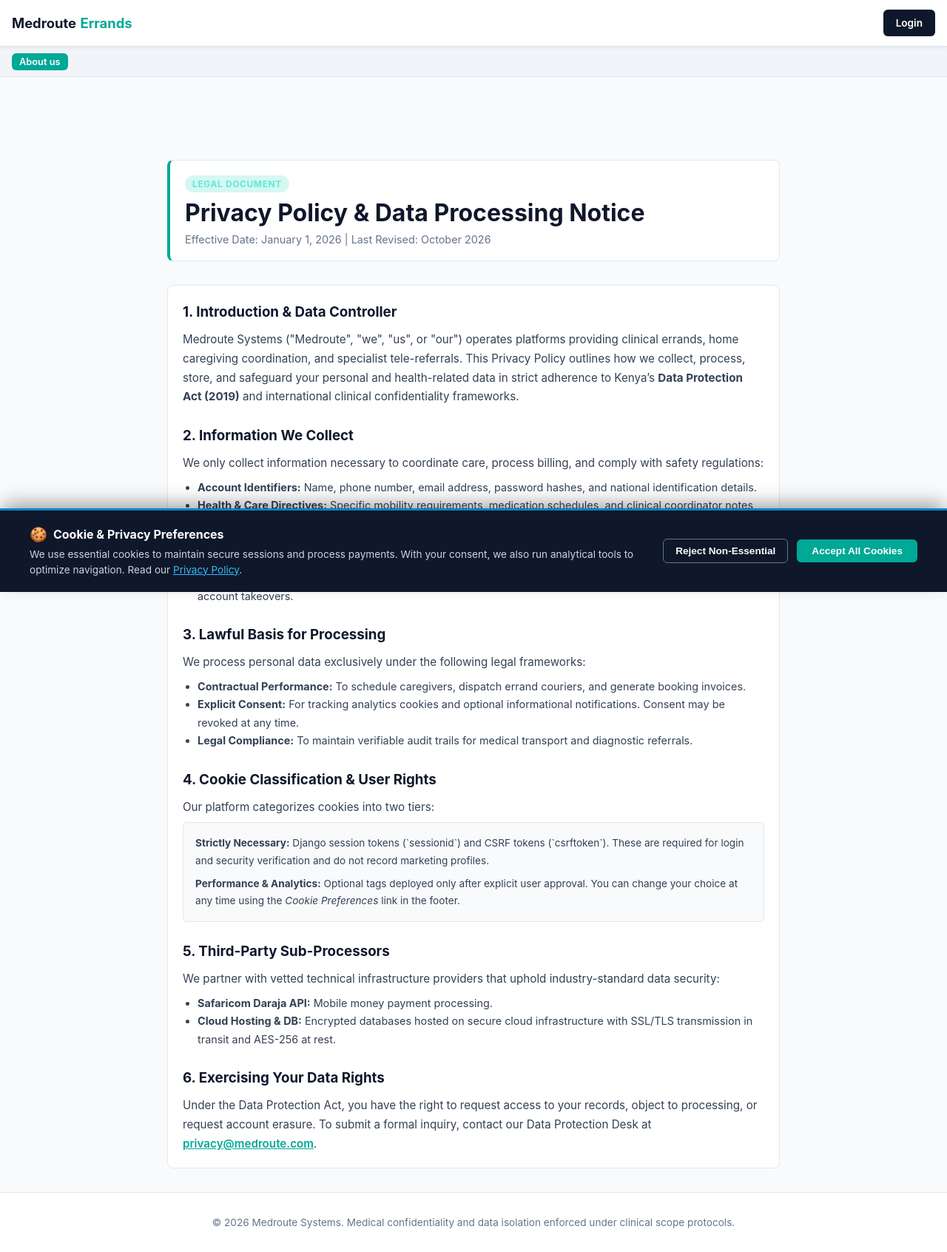
After one commit to ronjoy18/medroute, a Django app: page /legality/privacy/ in a window 1280 px wide. The commit adds this page. Shown: the whole page at 74% size. Run offline with Django 5.2, Linux system fonts and the light colour scheme.

```diff
--- a/core/urls.py
+++ b/core/urls.py
@@ -40,4 +40,6 @@ urlpatterns = [
     path("info/", views.info_view, name="info-page"),
     path("api/v1/care-connect/", views.ConnectCaregiverAPIView.as_view(), name="care-connect-api"),
     path("caregiver/thank-you/", views.info_view, name="caregiver-info-page"),
+    path("legality/privacy/", views.privacy_view, name="privacy-policy"),
+    path("terms_of_service/", views.terms_view, name="terms-of-use")
 ]
--- a/core/views.py
+++ b/core/views.py
@@ -21,14 +21,23 @@ from .permissions import IsInternalStaff, IsDoctorOwner, IsCareGiverOwner,IsPati
 from labcare import settings
 from .models import GlobalDoctorInquiry, CareGiverProfile
 from core import models
+from django.views.decorators.csrf import ensure_csrf_cookie
+from django.shortcuts import render
+
+
 
 
 # -------------------------------------------------------------
 # Frontend Page Views
 # -------------------------------------------------------------
+def privacy_view(request):
+    return render(request, "legality/privacy_p.html")
+def terms_view(request):
+    return render(request, 'legality/terms.html')
 def index_view(request):
     services = LabService.objects.filter(is_active=True).select_related("category")
     return render(request, "index.html", {"services": services})
+@ensure_csrf_cookie
 def home_view(request):
         return render(request, 'home.html')
 def auth_view(request):
--- /dev/null
+++ b/templates/legality/privacy_p.html
@@ -0,0 +1,216 @@
+<!DOCTYPE html>
+<html lang="en">
+<head>
+  <meta charset="UTF-8">
+  <meta name="viewport" content="width=device-width, initial-scale=1.0">
+  <title>{% block title %}Privacy Policy & Data Protection Protocols | Medroute{% endblock %}</title>
+  <link rel="stylesheet" href="/static/css/style.css">
+  <script type="text/plain" data-cookie-category="analytics" data-src="https://www.googletagmanager.com/gtag/js?id=G-XXXXXXX"></script>
+
+  <!-- Example: Inline initialization -->
+  <script type="text/plain" data-cookie-category="analytics">
+    window.dataLayer = window.dataLayer || [];
+    function gtag(){dataLayer.push(arguments);}
+    gtag('js', new Date());
+    gtag('config', 'G-XXXXXXX');
+    console.log("Analytics engine activated legally.");
+  </script>
+  {% block extra_head %}{% endblock %}
+</head>
+  <body data-authenticated="{% if request.user.is_authenticated %}true{% else %}false{% endif %}">
+    <!-- Unified Self-Contained Cookie Consent Banner -->
+  <div id="consent-banner-wrapper" style="display: none; position: fixed; bottom: 0; left: 0; right: 0; background: #0f172a; border-top: 3px solid #0284c7; color: #f8fafc; z-index: 999999; padding: 1.25rem 1rem; box-shadow: 0 -10px 25px -5px rgba(0, 0, 0, 0.4);">
+    <div style="max-width: 1200px; margin: 0 auto; display: flex; justify-content: space-between; align-items: center; flex-wrap: wrap; gap: 1rem;">
+
+      <div style="flex: 1 1 500px;">
+        <div style="display: flex; align-items: center; gap: 8px; margin-bottom: 0.35rem;">
+          <span style="font-size: 1.2rem;">🍪</span>
+          <strong style="font-size: 1rem; color: #ffffff;">Cookie & Privacy Preferences</strong>
+        </div>
+        <p style="font-size: 0.85rem; color: #cbd5e1; line-height: 1.5; margin: 0;">
+          We use essential cookies to maintain secure sessions and process payments. With your consent, we also run analytical tools to optimize navigation. Read our
+          <a href="{% url 'privacy-policy' %}" style="color: #38bdf8; text-decoration: underline;">Privacy Policy</a>.
+        </p>
+      </div>
+
+      <div style="display: flex; align-items: center; gap: 0.75rem;">
+        <button type="button" id="cookie-reject-btn" class="clinical-btn btn-outline" style="border-color: #64748b; color: #f8fafc; padding: 0.5rem 1rem;">
+        Reject Non-Essential
+        </button>
+        <button type="button" id="cookie-accept-btn" class="clinical-btn btn-teal" style="padding: 0.5rem 1.25rem;">
+        Accept All Cookies
+        </button>
+      </div>
+
+    </div>
+  </div>
+
+  <script>
+    (function () {
+      const STORAGE_KEY = "medroute_cookie_choice";
+
+      function showBanner() {
+        const banner = document.getElementById("consent-banner-wrapper");
+        if (banner) banner.style.display = "block";
+      }
+
+      function hideBanner() {
+        const banner = document.getElementById("consent-banner-wrapper");
+        if (banner) banner.style.display = "none";
+      }
+
+      function activateAnalytics() {
+        document.querySelectorAll('script[type="text/plain"][data-cookie-category="analytics"]').forEach(s => {
+          const active = document.createElement("script");
+          active.type = "text/javascript";
+          if (s.src) active.src = s.src;
+          if (s.innerHTML) active.innerHTML = s.innerHTML;
+          document.head.appendChild(active);
+          s.remove();
+        });
+      }
+
+      document.addEventListener("DOMContentLoaded", function () {
+        const savedChoice = localStorage.getItem(STORAGE_KEY);
+
+        if (!savedChoice) {
+          showBanner();
+        } else if (savedChoice === "accepted") {
+          activateAnalytics();
+        }
+
+        const acceptBtn = document.getElementById("cookie-accept-btn");
+        if (acceptBtn) {
+          acceptBtn.onclick = function () {
+            localStorage.setItem(STORAGE_KEY, "accepted");
+            hideBanner();
+            activateAnalytics();
+          };
+        }
+
+        const rejectBtn = document.getElementById("cookie-reject-btn");
+        if (rejectBtn) {
+          rejectBtn.onclick = function () {
+            localStorage.setItem(STORAGE_KEY, "rejected");
+            hideBanner();
+          };
+        }
+      });
+
+      window.reopenCookiePreferences = function () {
+        showBanner();
+      };
+    })();
+  </script>
+    <!-- Main Top Bar: Clean White, Distinct, Unbroken -->
+    <header class="top-nav">
+      <a href="{% url 'index-page' %}" class="brand">
+        <span>Medroute</span>
+        <span class="brand-teal">Errands</span>
+      </a>
+
+      <!-- Right-aligned action buttons -->
+      <div class="nav-actions">
+        {% if request.user.is_authenticated %}
+          <span style="font-weight: 600; font-size: 0.85rem; color: var(--primary-deep); margin-right: 0.25rem;">
+          </span>
+          <a href="{% url 'home-page' %}" class="clinical-btn btn-outline" style="padding: 4px 8px; font-size: 0.8rem;">🏠</a>
+          <button onclick="fetch('/api/v1/auth/logout/', {method:'POST', headers:{'X-CSRFToken':'{{ csrf_token }}'}}).then(()=>window.location.href= '/index/page/')" class="clinical-btn btn-primary" style="padding: 4px 10px; font-size: 0.8rem;">
+            Sign Out
+          </button>
+        {% else %}
+          <a href="{% url 'auth-page' %}?mode=login&role=patient" class="clinical-btn btn-primary">
+            Login
+          </a>
+        {% endif %}
+      </div>
+    </header>
+
+  <!-- Sub Navigation Links Bar -->
+  <nav class="sub-nav-bar">
+    <a href="{% url 'about-us' %}" class="clinical-btn btn-teal" style="padding: 4px 10px; font-size: 0.8rem;">About us</a>
+    <a href="{% url 'global-doctor-directory' %}" class="nav-link"></a>
+  </nav>
+
+  <!-- Main Content Container -->
+  <main class="main-content">
+    {% block content %}{% endblock %}
+  </main>
+
+
+
+
+
+
+<div style="max-width: 860px; margin: 2rem auto; padding: 0 1rem;">
+
+  <div class="card" style="margin-bottom: 2rem; border-left: 4px solid var(--secondary-teal);">
+    <span class="badge" style="width: fit-content; margin-bottom: 0.5rem;">Legal Document</span>
+    <h1 style="color: var(--primary-deep); font-size: 2rem; margin-bottom: 0.5rem;">Privacy Policy & Data Processing Notice</h1>
+    <p style="color: #64748B; font-size: 0.9rem;">Effective Date: January 1, 2026 | Last Revised: October 2026</p>
+  </div>
+
+  <div class="card" style="display: flex; flex-direction: column; gap: 1.5rem; line-height: 1.7; color: #334155;">
+
+    <section>
+      <h3 style="color: var(--primary-deep); margin-bottom: 0.5rem;">1. Introduction & Data Controller</h3>
+      <p style="font-size: 0.95rem;">
+        Medroute Systems ("Medroute", "we", "us", or "our") operates platforms providing clinical errands, home caregiving coordination, and specialist tele-referrals. This Privacy Policy outlines how we collect, process, store, and safeguard your personal and health-related data in strict adherence to Kenya’s <strong>Data Protection Act (2019)</strong> and international clinical confidentiality frameworks.
+      </p>
+    </section>
+
+    <section>
+      <h3 style="color: var(--primary-deep); margin-bottom: 0.5rem;">2. Information We Collect</h3>
+      <p style="font-size: 0.95rem;">We only collect information necessary to coordinate care, process billing, and comply with safety regulations:</p>
+      <ul style="padding-left: 1.25rem; font-size: 0.9rem; margin-top: 0.5rem;">
+        <li><strong>Account Identifiers:</strong> Name, phone number, email address, password hashes, and national identification details.</li>
+        <li><strong>Health & Care Directives:</strong> Specific mobility requirements, medication schedules, and clinical coordinator notes provided during onboarding.</li>
+        <li><strong>Financial Records:</strong> Transaction codes, M-Pesa receipts, and billing history (we do not store raw card numbers or M-Pesa PINs).</li>
+        <li><strong>Technical Logs:</strong> IP addresses, browser agents, and necessary session markers to protect against unauthorized account takeovers.</li>
+      </ul>
+    </section>
+
+    <section>
+      <h3 style="color: var(--primary-deep); margin-bottom: 0.5rem;">3. Lawful Basis for Processing</h3>
+      <p style="font-size: 0.95rem;">We process personal data exclusively under the following legal frameworks:</p>
+      <ul style="padding-left: 1.25rem; font-size: 0.9rem; margin-top: 0.5rem;">
+        <li><strong>Contractual Performance:</strong> To schedule caregivers, dispatch errand couriers, and generate booking invoices.</li>
+        <li><strong>Explicit Consent:</strong> For tracking analytics cookies and optional informational notifications. Consent may be revoked at any time.</li>
+        <li><strong>Legal Compliance:</strong> To maintain verifiable audit trails for medical transport and diagnostic referrals.</li>
+      </ul>
+    </section>
+
+    <section>
+      <h3 style="color: var(--primary-deep); margin-bottom: 0.5rem;">4. Cookie Classification & User Rights</h3>
+      <p style="font-size: 0.95rem;">Our platform categorizes cookies into two tiers:</p>
+      <div style="background: var(--neutral-soft); padding: 1rem; border-radius: 6px; border: 1px solid var(--border-slate); margin-top: 0.5rem;">
+        <p style="font-size: 0.85rem; margin-bottom: 0.5rem;"><strong>Strictly Necessary:</strong> Django session tokens (`sessionid`) and CSRF tokens (`csrftoken`). These are required for login and security verification and do not record marketing profiles.</p>
+        <p style="font-size: 0.85rem; margin: 0;"><strong>Performance & Analytics:</strong> Optional tags deployed only after explicit user approval. You can change your choice at any time using the <em>Cookie Preferences</em> link in the footer.</p>
+      </div>
+    </section>
+
+    <section>
+      <h3 style="color: var(--primary-deep); margin-bottom: 0.5rem;">5. Third-Party Sub-Processors</h3>
+      <p style="font-size: 0.95rem;">We partner with vetted technical infrastructure providers that uphold industry-standard data security:</p>
+      <ul style="padding-left: 1.25rem; font-size: 0.9rem; margin-top: 0.5rem;">
+        <li><strong>Safaricom Daraja API:</strong> Mobile money payment processing.</li>
+        <li><strong>Cloud Hosting & DB:</strong> Encrypted databases hosted on secure cloud infrastructure with SSL/TLS transmission in transit and AES-256 at rest.</li>
+      </ul>
+    </section>
+
+    <section>
+      <h3 style="color: var(--primary-deep); margin-bottom: 0.5rem;">6. Exercising Your Data Rights</h3>
+      <p style="font-size: 0.95rem;">Under the Data Protection Act, you have the right to request access to your records, object to processing, or request account erasure. To submit a formal inquiry, contact our Data Protection Desk at <a href="mailto:privacy@medroute.com" style="color: var(--secondary-teal); font-weight: 600;">privacy@medroute.com</a>.</p>
+    </section>
+
+  </div>
+</div>
+
+ <footer style="padding: 2rem 1rem; text-align: center; border-top: 1px solid var(--border-slate); background: #ffffff; font-size: 0.85rem; color: #64748B; margin-top: auto;">
+    &copy; 2026 Medroute Systems. Medical confidentiality and data isolation enforced under clinical scope protocols.
+  </footer>
+
+  <script src="/static/js/app.js"></script>
+{% block extra_scripts %}{% endblock %}
+</body>
+</html>
```
Also changed, not shown: static/js/cookie.js (added, +89 -0 lines), templates/base.html (+94 -0 lines), templates/includes/_cookie_banner.html (added, +27 -0 lines), db.sqlite3, labcare/settings.py (line endings or trailing spaces), labcare/urls.py (line endings or trailing spaces), labcare/views.py (line endings or trailing spaces), templates/aboutus.html (line endings or trailing spaces), templates/includes/cookie_settings.html (added), templates/legality/terms.html (added).
